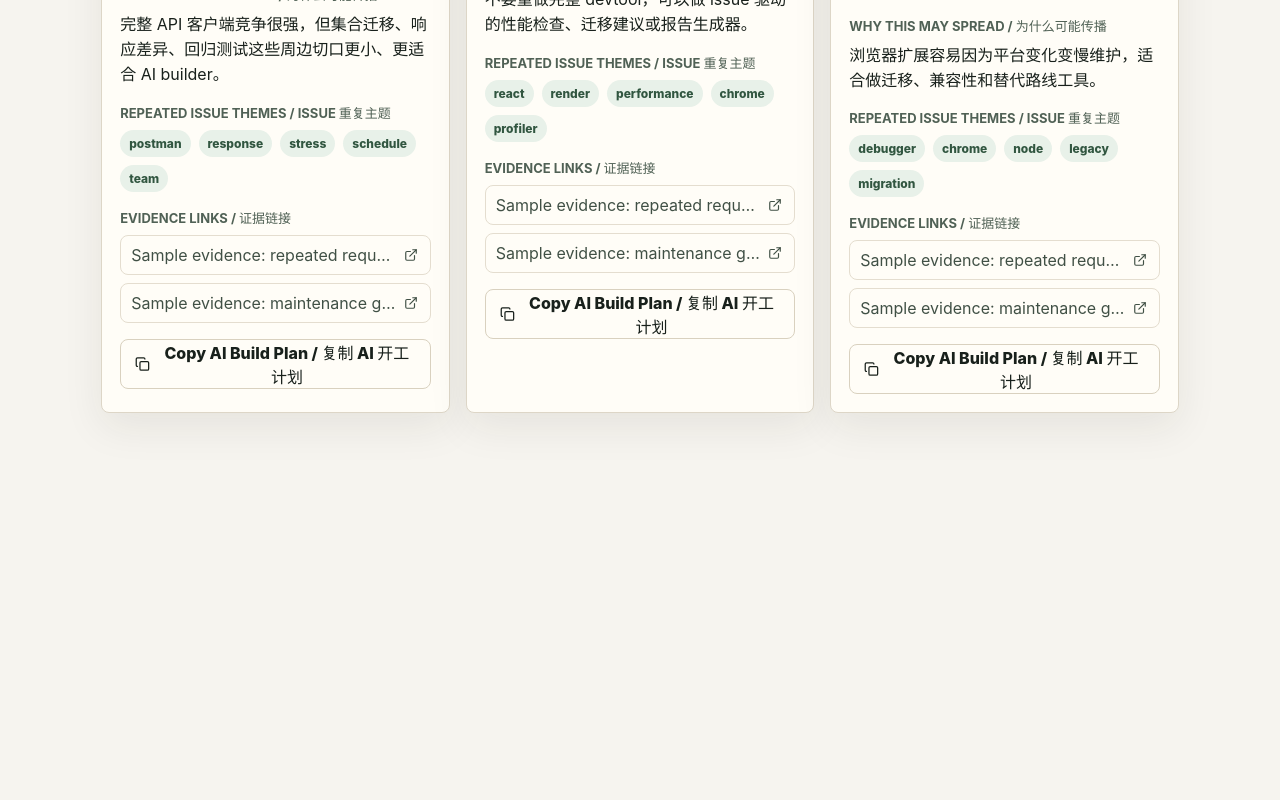
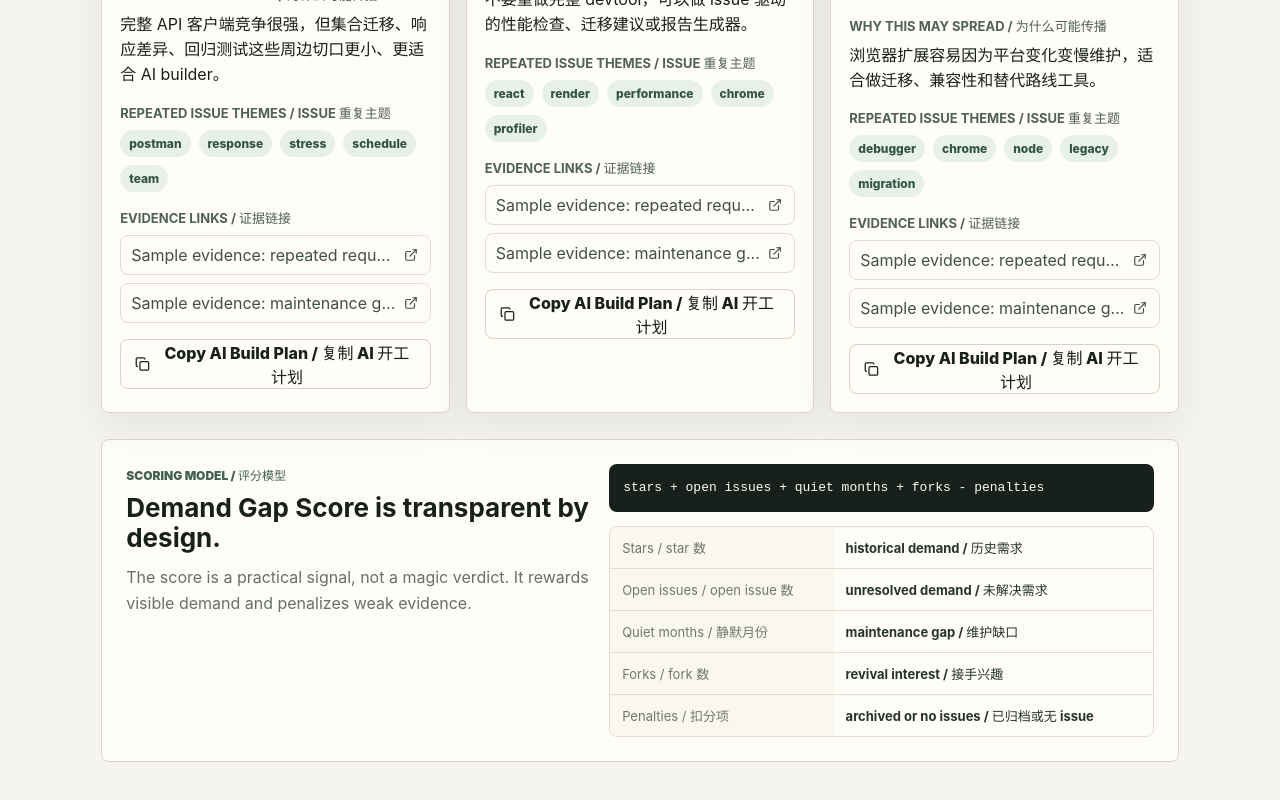
Before and after one commit to TIEGUO-coder/OOS-Goldmine, a React (Vite) app: page / in a window 1280 px wide. Shown: the part 1274-2074 px from the top of the page. Before the commit the page ends 1759 px from the top, so only its background shows below. Built offline with nearby package versions, Linux system fonts and the light colour scheme.

Commit message:
Improve launch packaging

```diff
--- a/src/main.jsx
+++ b/src/main.jsx
@@ -418,6 +418,35 @@ function OpportunityCard({ card }) {
   );
 }
 
+function ScoreMethod() {
+  return (
+    <section className="scoreMethod">
+      <div>
+        <span className="eyebrow">Scoring model / 评分模型</span>
+        <h2>Demand Gap Score is transparent by design.</h2>
+        <p>
+          The score is a practical signal, not a magic verdict. It rewards visible demand and penalizes weak evidence.
+        </p>
+      </div>
+      <div className="formula">
+        <code>stars + open issues + quiet months + forks - penalties</code>
+        <div className="formulaGrid">
+          <span>Stars / star 数</span>
+          <strong>historical demand / 历史需求</strong>
+          <span>Open issues / open issue 数</span>
+          <strong>unresolved demand / 未解决需求</strong>
+          <span>Quiet months / 静默月份</span>
+          <strong>maintenance gap / 维护缺口</strong>
+          <span>Forks / fork 数</span>
+          <strong>revival interest / 接手兴趣</strong>
+          <span>Penalties / 扣分项</span>
+          <strong>archived or no issues / 已归档或无 issue</strong>
+        </div>
+      </div>
+    </section>
+  );
+}
+
 function App() {
   const [topic, setTopic] = useState("API testing tools");
   const [token, setToken] = useState("");
@@ -541,6 +570,8 @@ function App() {
             <p>Search a builder topic to generate three opportunity cards.</p>
           </div>
         )}
+
+        <ScoreMethod />
       </section>
     </main>
   );
--- a/src/styles.css
+++ b/src/styles.css
@@ -223,6 +223,83 @@ input {
   color: #667066;
 }
 
+.scoreMethod {
+  display: grid;
+  grid-template-columns: minmax(0, 0.85fr) minmax(320px, 1fr);
+  gap: 20px;
+  align-items: start;
+  margin-top: 26px;
+  padding: 24px;
+  border: 1px solid #ddd6c7;
+  background: #fffdf7;
+  border-radius: 8px;
+}
+
+.eyebrow {
+  display: inline-block;
+  margin-bottom: 10px;
+  color: #416252;
+  font-size: 12px;
+  font-weight: 900;
+  text-transform: uppercase;
+}
+
+.scoreMethod h2 {
+  margin: 0;
+  font-size: 26px;
+  line-height: 1.15;
+}
+
+.scoreMethod p {
+  margin: 12px 0 0;
+  color: #667066;
+  line-height: 1.6;
+}
+
+.formula {
+  display: grid;
+  gap: 14px;
+}
+
+.formula code {
+  display: block;
+  padding: 14px;
+  background: #18201b;
+  color: #fffaf0;
+  border-radius: 8px;
+  white-space: normal;
+  line-height: 1.5;
+}
+
+.formulaGrid {
+  display: grid;
+  grid-template-columns: minmax(120px, 0.7fr) minmax(0, 1fr);
+  border: 1px solid #e4ddcf;
+  border-radius: 8px;
+  overflow: hidden;
+}
+
+.formulaGrid span,
+.formulaGrid strong {
+  padding: 11px 12px;
+  border-bottom: 1px solid #e4ddcf;
+  font-size: 13px;
+}
+
+.formulaGrid span {
+  background: #faf7ee;
+  color: #6f786f;
+}
+
+.formulaGrid strong {
+  color: #26342b;
+}
+
+.formulaGrid span:nth-last-child(2),
+.formulaGrid strong:last-child {
+  border-bottom: 0;
+}
+
 .cards {
   display: grid;
   grid-template-columns: repeat(3, minmax(0, 1fr));
@@ -422,7 +499,8 @@ input {
 
 @media (max-width: 980px) {
   .heroGrid,
-  .cards {
+  .cards,
+  .scoreMethod {
     grid-template-columns: 1fr;
   }
 
```
Also changed, not shown: 2 other files (tests, documents, lock files or other folders).
